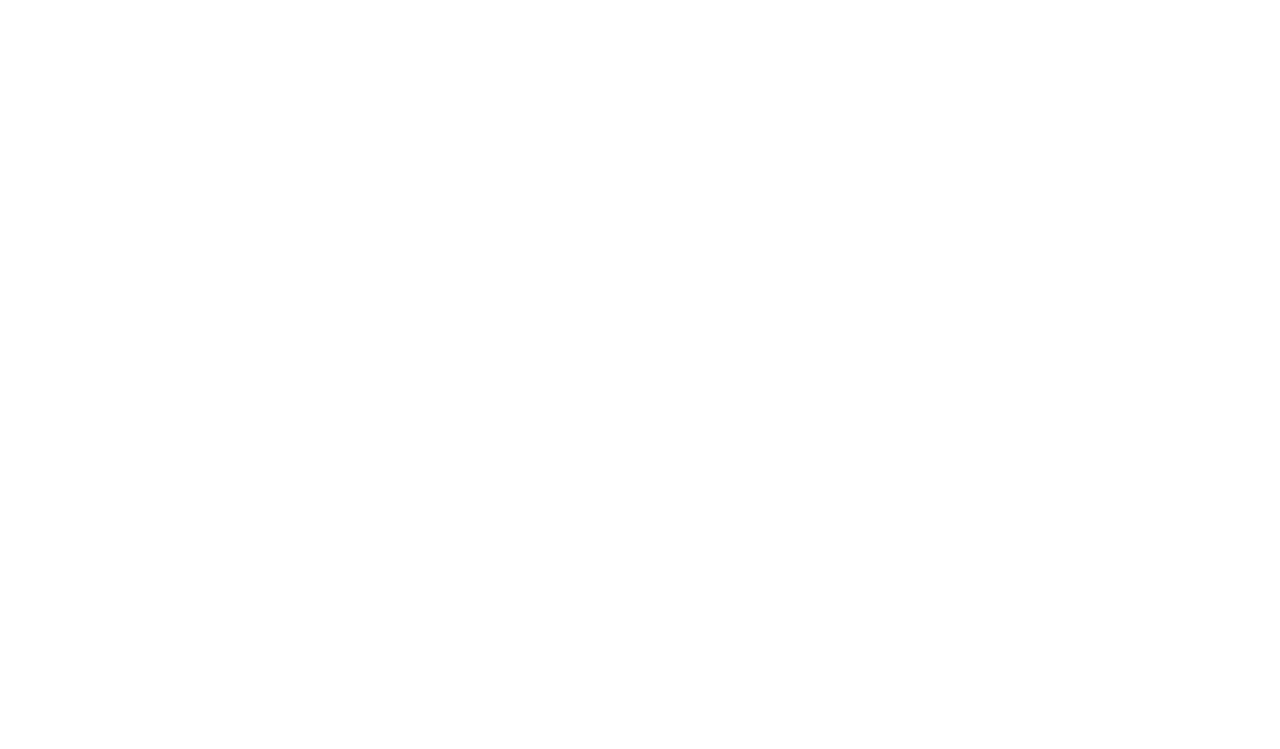
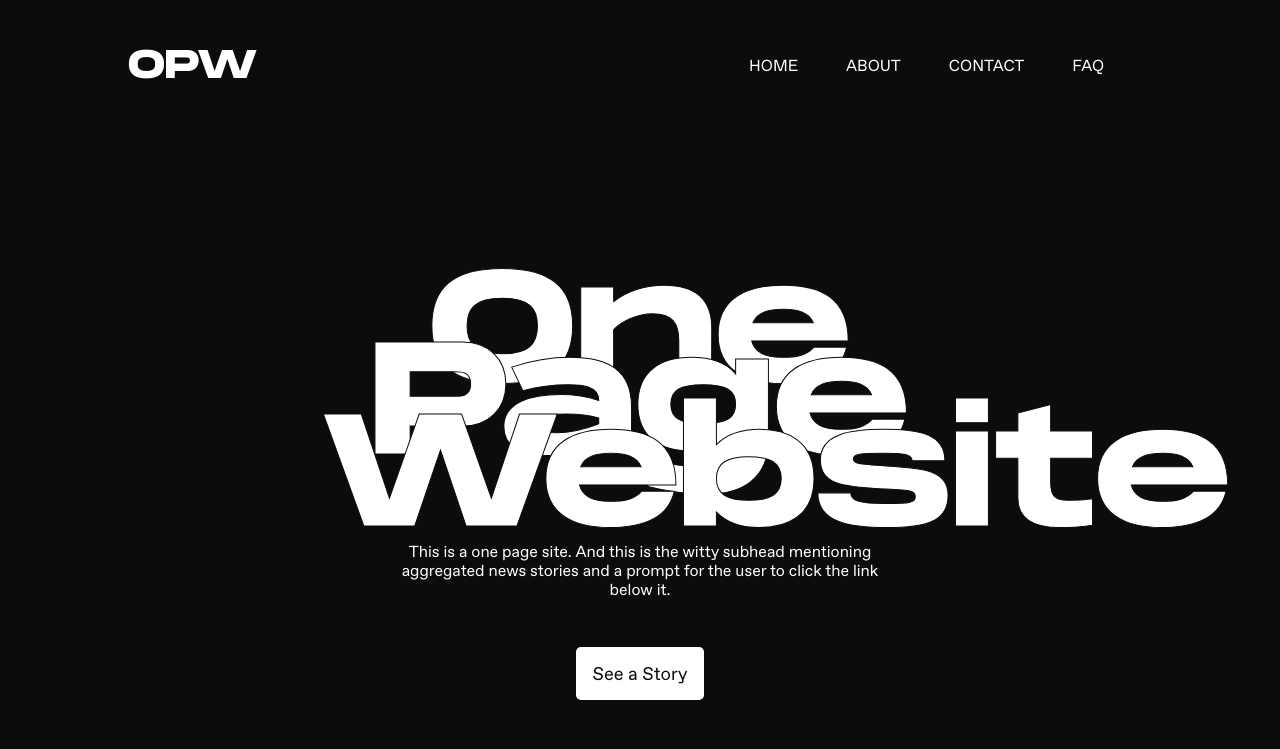
Before and after one commit to sdearmas/C1-DES342-PRAC, a plain HTML site: page index.html in a window 1280 px wide. Drawn offline with nearby package versions, Linux system fonts and the light colour scheme.

Commit message:
prior to turn in

```diff
--- a/index.html
+++ b/index.html
@@ -7,7 +7,38 @@
     <link href="style.css" rel="stylesheet" type="text/css" />
   </head>
   <body>
-    <script src="https://cdnjs.cloudflare.com/ajax/libs/jquery/3.5.1/jquery.min.js"></script>
+    <div class="main">
+      <div class="nav">
+        <a href="#" class="logo">OPW</a>
+          <ul>
+            <li>
+              Home
+            </li>
+            <li>
+              About
+            </li>
+            <li>
+              Contact
+            </li>
+            <li>
+              FAQ
+            </li>
+          </ul>
+        </div>
+
+        <div class="primary-content">
+          <h1 class="main-block-title">
+            One
+            Page
+            Website
+          </h1>
+          <p class="subhead">
+            This is a one page site. And this is the witty subhead mentioning aggregated news stories and a prompt for the user to click the link below it.
+          </p>
+          <a href="https://digg.com/" class="main-btn">See a Story</a>
+        </div>
+    </div>
+<script src="https://cdnjs.cloudflare.com/ajax/libs/jquery/3.5.1/jquery.min.js"></script>
 <script src="script.js"></script>
   </body>
 </html>
--- a/style.css
+++ b/style.css
@@ -1,3 +1,103 @@
-h1 {
-  color: teal;
+@font-face {
+  font-family: "Favorit-Pro-Book";
+  src: url("fonts/FavoritPro-Book.otf");
 }
+
+@font-face {
+  font-family: "Monument-Ext-Bold";
+  src: url("fonts/MonumentExtended-Bold.otf");
+}
+
+*{
+  margin: 0;
+  padding: 0;
+}
+
+.main {
+  width: 100%;
+  height: 100vh;
+  background: #0c0c0c bottom right/contain no-repeat;
+  overflow: hidden;
+}
+
+.nav {
+  width: 80%;
+  height: 80px;
+  display: flex;
+  justify-content: space-between;
+  align-items: center;
+  position: relative;
+  margin: 0 auto;
+  margin-top: 2%;
+}
+
+.logo {
+  text-decoration: none;
+  font-size: 2.5rem;
+  font-weight: bold;
+  color: white;
+  font-family: 'Monument-Ext-Bold';
+}
+
+ul {
+  display: flex;
+}
+
+li {
+  text-decoration: none;
+  list-style: none;
+  margin-right: 3rem;
+  color: white;
+  font-family: 'Favorit-Pro-Book';
+  text-transform: uppercase;
+}
+
+.primary-content {
+  height: 80vh;
+  width: 100%;
+  align-items: center;
+  text-align: center;
+  vertical-align: center;
+  overflow: hidden;
+}
+
+.main-block-title {
+  width: 50%;
+  position: relative;
+  align-content: center;
+  font-size: 10em;
+  margin: 0 auto;
+  margin-top: 15%;
+  margin-bottom: 2.25%;
+  align-items: center;
+  text-align: center;
+  color: white;
+  font-family: 'Monument-Ext-Bold';
+  line-height: .45em;
+  -webkit-text-stroke-width: 1px;
+  -webkit-text-stroke-color: #0c0c0c;
+}
+
+.subhead {
+  width: 40%;
+  position: relative;
+  margin: 0 auto;
+  margin-bottom: 5%;
+  text-align: center;
+  color: white;
+  font-family: 'Favorit-Pro-Book';
+  font-size: 1rem;
+}
+
+.main-btn {
+  background: white;
+  padding: 16px;
+  border-radius: 5px;
+  margin: 0 auto;
+  position: relative;
+  width: 40%;
+  text-decoration: none;
+  color: #0c0c0c;
+  font-family: 'Favorit-Pro-Book';
+  font-size: 1.15rem;
+}
```
Also changed, not shown: fonts/FavoritPro-Book.otf (added), fonts/MonumentExtended-Bold.otf (added), img/diz-01.png (added).
